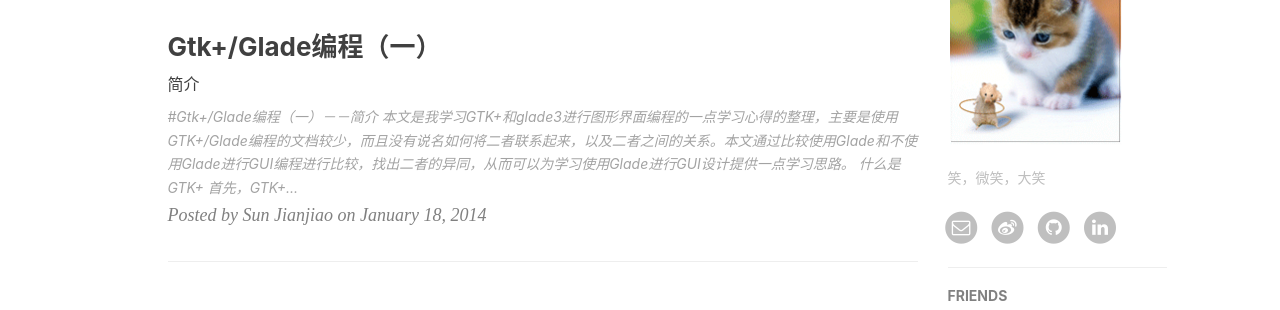
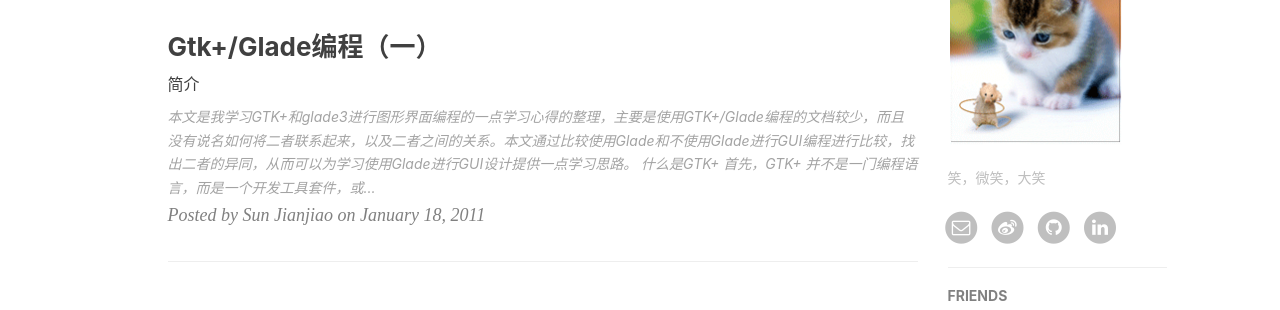
Before and after one commit to xuyumeng/xuyumeng.github.io, a Jekyll site: the page built from index.html, in a window 1280 px wide. Shown: the part 699-1009 px from the top of the page. Built offline with Jekyll 4.4.1, drawn with Linux system fonts in a browser that asks for light colours; nearby versions of some CDN libraries; the list of posts is cut into pages by our own code; comment, search, counter and statistics services are not loaded.

Commit message:
formate adjustment

````diff
--- a/_posts/2011-01-16-gtk1.md
+++ b/_posts/2011-01-16-gtk1.md
@@ -2,7 +2,7 @@
 layout:     post
 title:      "Gtk+/Glade编程（一）"
 subtitle:   "简介"
-date:       2014-01-18 16:08:00 +08:00
+date:       2011-01-18 16:08:00 +08:00
 author:     "Sun Jianjiao <jianjiaosun@163.com>"
 header-img: "img/bg/railway-station-1363771_1280.jpg"
 catalog: true
@@ -13,19 +13,15 @@
 
 ---
 
-#Gtk+/Glade编程（一）－－简介
-
 本文是我学习GTK+和glade3进行图形界面编程的一点学习心得的整理，主要是使用GTK+/Glade编程的文档较少，而且没有说名如何将二者联系起来，以及二者之间的关系。本文通过比较使用Glade和不使用Glade进行GUI编程进行比较，找出二者的异同，从而可以为学习使用Glade进行GUI设计提供一点学习思路。
 
 ## 什么是GTK+
-     首先，GTK+ 并不是一门编程语言，而是一个开发工具套件，或者说是一个开发库，用来进行跨平台GUI应用程序的开发，Linux，Windows或其它平台都能使用
-	 GTK+。GTK+ 就好比Windows上的MFC 和Win32 API，JAVA 上的Swing和SWT，或者Qt（KDE 使用的Linux下GUI开发套件）。
-	     尽管GTK+ 是用纯C语言编写的，但是提供了其它各种语言的捆绑，允许程序员选择自己喜欢的开发语言来开发GTK+ 应用程序，比如C++, Python，Perl， PHP，Ruby等等。
-		       GTK+ 开发套件基于三个主要的库：Glib，Pango和ATK，当然我们只需关心如何使用GTK+ 即可，GTK+ 自己负责与这三个库打交道。Glib 封装了大部分可移植的
-			   C 库函数（允许你的代码移植到Windows 和Linux 上运行）。使用C 或C++时，将大量使用Glib 库函数,在我们用C 语言的具体实现过程中我会详细解释它们。高级语言如Python 和Ruby 却不用担心Glib 的使用，因为它们有自己的标准库提供了相应的功能。
-			         GTK+ 及相关的库时按照面向对象设计思想来实现的，至于这时如何实现的现在并不重要，不同的编程语言有不同的实现方法，重要的是要知道GTK+ 使用面向对象编程技术即可（是的，即使是C 实现的）。每一个GTK+ 的GUI元素都是由一个或许多个“widgets”对象构成的。所有的widgets都从基类GtkWidget派生。例如，应用程序的主窗口是GtkWindow类widget，窗口的工具条是GtkToolbar类widget。一个GtkWindow是一个GtkWidget，但一个GtkWidget并不是一个GtkWindow，子类widgets 继承自父类并扩展了父类的功能而成为一个新类，这就是标准的面向对象编程思想。我们可以查阅GTK+参考手册找到widgets直接的继承关系。对于GtkWindow它的继承链看起来像这样：
+首先，GTK+ 并不是一门编程语言，而是一个开发工具套件，或者说是一个开发库，用来进行跨平台GUI应用程序的开发，Linux，Windows或其它平台都能使用GTK+。GTK+ 就好比Windows上的MFC 和Win32 API，JAVA 上的Swing和SWT，或者Qt（KDE 使用的Linux下GUI开发套件）。
+尽管GTK+ 是用纯C语言编写的，但是提供了其它各种语言的捆绑，允许程序员选择自己喜欢的开发语言来开发GTK+ 应用程序，比如C++, Python，Perl， PHP，Ruby等等。
+GTK+ 开发套件基于三个主要的库：Glib，Pango和ATK，当然我们只需关心如何使用GTK+ 即可，GTK+ 自己负责与这三个库打交道。Glib 封装了大部分可移植的C 库函数（允许你的代码移植到Windows 和Linux 上运行）。使用C 或C++时，将大量使用Glib 库函数,在我们用C语言的具体实现过程中我会详细解释它们。高级语言如Python 和Ruby 却不用担心Glib 的使用，因为它们有自己的标准库提供了相应的功能。
+GTK+ 及相关的库时按照面向对象设计思想来实现的，至于这时如何实现的现在并不重要，不同的编程语言有不同的实现方法，重要的是要知道GTK+ 使用面向对象编程技术即可（是的，即使是C 实现的）。每一个GTK+ 的GUI元素都是由一个或许多个“widgets”对象构成的。所有的widgets都从基类GtkWidget派生。例如，应用程序的主窗口是GtkWindow类widget，窗口的工具条是GtkToolbar类widget。一个GtkWindow是一个GtkWidget，但一个GtkWidget并不是一个GtkWindow，子类widgets 继承自父类并扩展了父类的功能而成为一个新类，这就是标准的面向对象编程思想。我们可以查阅GTK+参考手册找到widgets直接的继承关系。对于GtkWindow它的继承链看起来像这样：
 
-`
+```
 GObject
    +----GInitiallyUnowned
          +----GtkObject
@@ -33,15 +29,12 @@
                      +----GtkContainer
                            +----GtkBin
                                  +----GtkWindow
-`
- 因此，GtkWindow继承自GtkBin，GtkBin继承自GtkContainer，等等。在第一个程序中，你不需要担心GtkWidget对象。各widget之间的继承链之所以重要是因为当你查找某个widget的函数，属性和信号时，你应该知道它的父类的函数，属性和信号也被此widget继承了，可以直接使用。在第二部分讲述此实例的代码时，
-你能更清楚的认识到这一点。我们来看命名规则，命名规则带来的好处是非常便于使用。我们能够清楚的看出对象或函数是哪个库中的。以Gtk开头的所有对象都是在
-GTK+中定义的。稍后我们会看到类似Glade XML以Glade开头的是Libglade库对象或函数，GError以G开头的在GLib库定义。所有Widgets类都遵循标准camelcase命名习惯。所有操作函数都以下划线组合小写字母单词命名。如gtk_window_set_title（）设置GtkWindow对象的标题属性。
+```
+我们来看命名规则，命名规则带来的好处是非常便于使用。我们能够清楚的看出对象或函数是哪个库中的。以Gtk开头的所有对象都是在GTK+中定义的。稍后我们会看到类似Glade XML以Glade开头的是Libglade库对象或函数，GError以G开头的在GLib库定义。所有Widgets类都遵循标准camelcase命名习惯。所有操作函数都以下划线组合小写字母单词命名。如gtk_window_set_title（）设置GtkWindow对象的标题属性。
 
 ## Glade
-    Glade是一种开发GTK+ 应用程序的RAD（Rapid Application Development）工具。Glade自身就是一个GTK+应用程序，因为它就是用GTK+ 开发出来的，Glade
-用来简化UI 控件的设计和布局操作，进行快速开发。Glade的设计初衷是把界面设计与应用程序代码相分离，界面的修改不会影响到应用程序代码，Glade设计的界面保存为glade格式文件，它实际上是一种XML文件。
-    Glade 起先能根据创建的GUI 自动生成C 语言代码（你仍然能找到此类相关的实例），后来可以利用Libglade库在运行时动态创建界面，到了Glade3 ，这些方法都不赞成使用了。这是因为，Glade需要做的唯一的事就是生成一个描述如何创建GUI的glade文件。这给编程人员提供了更多的灵活性和弹性，避免了用户界面部分微小的改变就要重新编译整个应用程序，同时其语言无关性，几乎所有的编程语言都可以使用Glade。
+Glade是一种开发GTK+ 应用程序的RAD（Rapid Application Development）工具。Glade自身就是一个GTK+应用程序，因为它就是用GTK+ 开发出来的，Glade用来简化UI控件的设计和布局操作，进行快速开发。Glade的设计初衷是把界面设计与应用程序代码相分离，界面的修改不会影响到应用程序代码，Glade设计的界面保存为glade格式文件，它实际上是一种XML文件。
+Glade 起先能根据创建的GUI 自动生成C语言代码（你仍然能找到此类相关的实例），后来可以利用Libglade库在运行时动态创建界面，到了Glade3 ，这些方法都不赞成使用了。这是因为，Glade需要做的唯一的事就是生成一个描述如何创建GUI的glade文件。这给编程人员提供了更多的灵活性和弹性，避免了用户界面部分微小的改变就要重新编译整个应用程序，同时其语言无关性，几乎所有的编程语言都可以使用Glade。
 
 ## Gtk+和Glade 相关开发环境的搭建
 以Debian 为例：
@@ -86,7 +79,7 @@
 ![glade workplace](/img/post/gtk/glade-workplace.png)
  窗口管理器（如GNOME）会自动加上窗口标题，关闭按钮等，因此我们编辑时看不见。使用Glade时，我们总是需要首先创建一个顶层窗口，典型的是创建一个GtkWindow。以 "window.glade" 文件名保存工程。这个文件是一个XML文件，你可以在文本编辑器中打开它：
 
- ```xml
+ ```
 <interface>
   <requires lib="gtk+" version="2.16"/>
   <!-- interface-naming-policy project-wide -->
````
